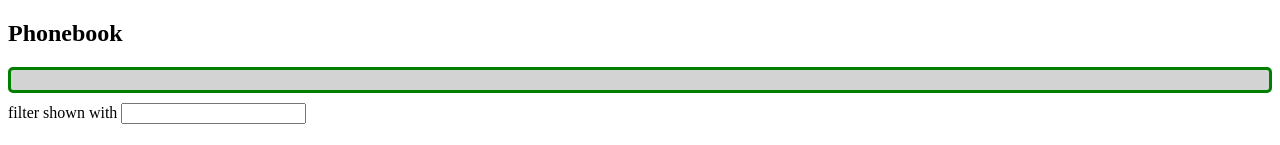
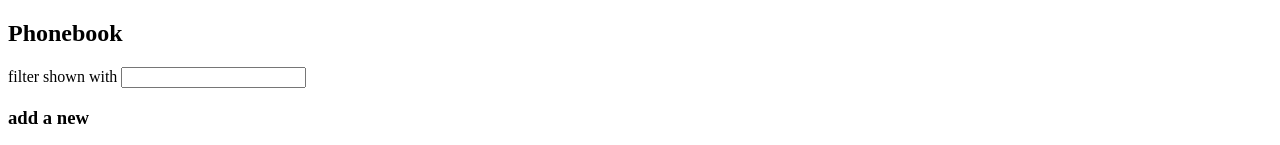
Before and after one commit to john-dlee/fullstackopen-submissions, a React app in the folder part2/phonebook/: page / in a window 1280 px wide. Shown: the top 145 px of the page. Built offline with nearby package versions, Linux system fonts and the light colour scheme; no server answers; the HTML template or start-up script is replaced by a standard one.

Commit message:
Complete exercise 2.17: Display error in red

```diff
--- a/part2/phonebook/src/App.jsx
+++ b/part2/phonebook/src/App.jsx
@@ -1,9 +1,10 @@
 import { useState, useEffect } from 'react'
 import personService from './services/persons'
 
-const Notification = ({ message }) => {
-  const notificationStyle = {
-    color: 'green',
+const Notification = ({ notification }) => {
+  if (notification === null) return null
+
+  const baseNotiStyle = {
     background: 'lightgrey',
     borderStyle: 'solid',
     padding: '10px',
@@ -12,11 +13,14 @@ const Notification = ({ message }) => {
     marginBottom: '10px'
   }
 
-  if (message === null) return null
+  const notiStyle = {
+    ...baseNotiStyle,
+    color: notification.isError ? 'red' : 'green'
+  }
 
   return (
-    <div style={notificationStyle}>
-      {message}
+    <div style={notiStyle}>
+      {notification.message}
     </div>
   )
 }
@@ -62,7 +66,7 @@ const App = () => {
   const [newName, setNewName] = useState('')
   const [newNumber, setNewNumber] = useState('')
   const [filter, setFilter] = useState('')
-  const [notificationMessage, setNotiMessage] = useState('')
+  const [notificationMessage, setNotiMessage] = useState(null)
 
   useEffect(() => {
     console.log('effect')
@@ -113,9 +117,16 @@ const App = () => {
           .update(existingPerson.id, updatedPerson)
           .then(personData => {
             setPersons(persons.map(p => p.id !== personData.id ? p : updatedPerson))
+            setNotiMessage({ message: `Updated ${personData.name}`, isError: false})
+            setTimeout(() => {
+              setNotiMessage(null)
+            }, 3000)
           })
           .catch(error => {
-            alert(`Error when updating person`)
+            setNotiMessage({ message: `Information of ${newName} has already been removed from server`, isError: true})
+            setTimeout(() => {
+              setNotiMessage(null)
+            }, 3000)
           } )
       }
     } else {
@@ -124,7 +135,7 @@ const App = () => {
         .create(newPerson)
         .then(personData => {
           setPersons(persons.concat(personData))
-          setNotiMessage(`Added ${personData.name}`)
+          setNotiMessage({ message: `Added ${personData.name}`, isError: false})
           setTimeout(() => {
             setNotiMessage(null)
           }, 3000)
@@ -135,7 +146,7 @@ const App = () => {
   return (
     <div>
       <h2>Phonebook</h2>
-      <Notification message={notificationMessage} />
+      <Notification notification={notificationMessage} />
       <Filter handler={handleFilterName}/>
       <h3>add a new</h3>
       <Form onSubmit={addPerson} onNameChange={handleNewName} onNumberChange={handleNewNumber}/>
```
